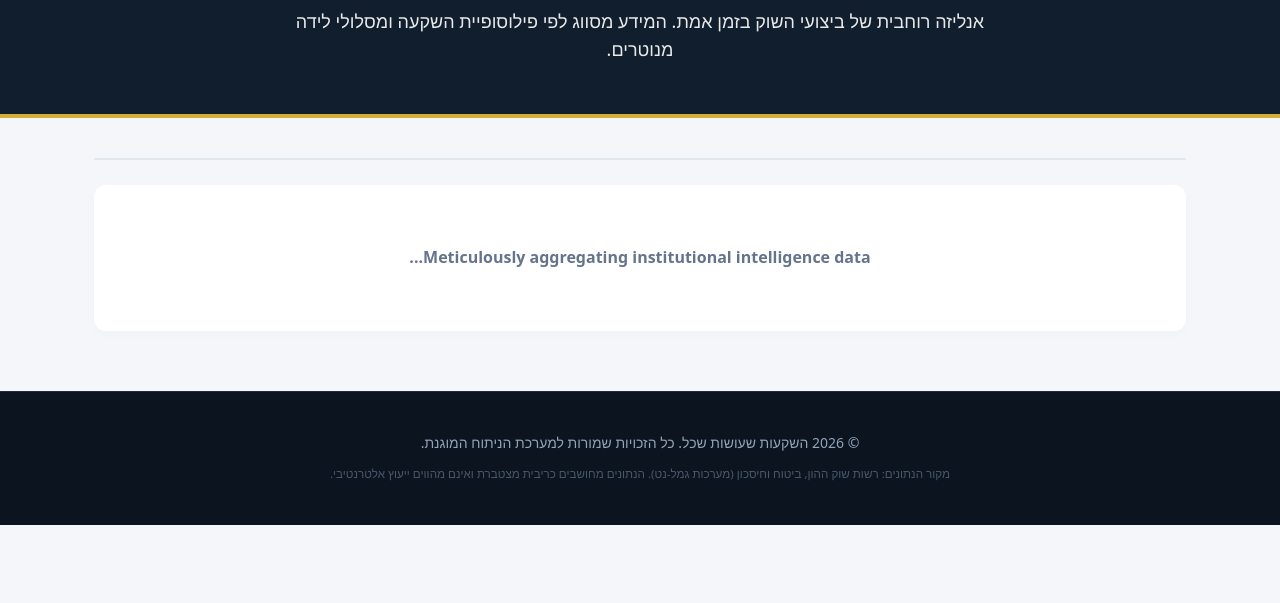
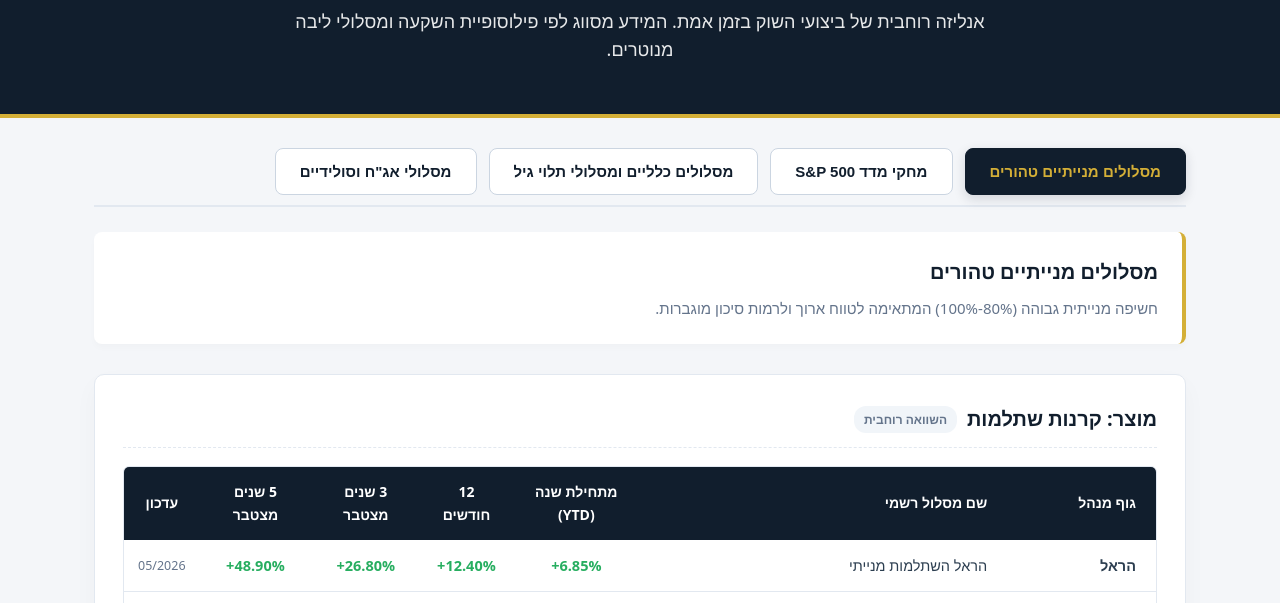
Before and after one commit to tztz-beep/finance-website, a plain HTML site: page funds.html in a window 1280 px wide. Shown: the part 184-787 px from the top of the page. Drawn offline with Linux system fonts and the light colour scheme.

Commit message:
Fix: Resolve JS syntax error in dashboard and force cache bust for homepage CSS

```diff
--- a/funds.html
+++ b/funds.html
@@ -4,7 +4,7 @@
     <meta charset="UTF-8">
     <meta name="viewport" content="width=device-width, initial-scale=1.0">
     <title>מרכז תשואות מוסדיות וביצועים | השקעות שעושות שכל</title>
-    <link rel="stylesheet" href="style.css?v=17.0">
+    <link rel="stylesheet" href="style.css?v=18.0">
 
     <style>
         body { background-color: #f4f6f9; }
@@ -14,13 +14,11 @@
 
         .dashboard-container { max-width: 1140px; margin: 0 auto 60px auto; padding: 0 24px; }
 
-        /* מערכת הטאבים של מסלולי ההשקעה */
         .track-tabs-nav { display: flex; gap: 12px; margin-bottom: 25px; border-bottom: 2px solid #e2e8f0; padding-bottom: 10px; flex-wrap: wrap; }
         .track-tab-btn { background: #ffffff; border: 1px solid #cbd5e1; padding: 14px 24px; font-size: 15px; font-weight: 700; color: #111e2d; border-radius: 8px; cursor: pointer; transition: all 0.2s ease; }
         .track-tab-btn:hover { background: #f8fafc; border-color: #d4af37; }
         .track-tab-btn.active { background: #111e2d; color: #d4af37; border-color: #111e2d; box-shadow: 0 4px 12px rgba(17,30,45,0.15); }
 
-        /* אזורי התוכן של הטאבים */
         .track-panel { display: none; }
         .track-panel.active { display: block; }
 
@@ -28,7 +26,6 @@
         .track-meta-box h3 { margin: 0 0 8px 0; font-size: 20px; font-weight: 800; color: #111e2d; }
         .track-meta-box p { margin: 0; color: #64748b; font-size: 15px; }
 
-        /* עיצוב כרטיסיות וטבלאות המוצרים */
         .product-section { background: #ffffff; border-radius: 10px; padding: 28px; margin-bottom: 35px; box-shadow: 0 10px 25px rgba(17,30,45,0.03); border: 1px solid #e2e8f0; }
         .product-title { color: #111e2d; font-size: 20px; font-weight: 800; margin: 0 0 18px 0; display: flex; align-items: center; gap: 10px; border-bottom: 1px dashed #e2e8f0; padding-bottom: 12px; }
         .product-title span.badge { background: #f1f5f9; color: #64748b; font-size: 12px; padding: 4px 10px; border-radius: 12px; font-weight: 600; }
@@ -65,16 +62,14 @@
     <div class="page-header">
         <div class="container">
             <h1>מערכת השוואת תשואות מוסדיות</h1>
-            <p>אנליזה רוחבית של ביצועי השוק בזמן אמת. המידע מסווג לפי פילוסופיית השקעה ומסלולי לידה מנוטרים.</p>
+            <p>אנליזה רוחבית של ביצועי השוק בזמן אמת. המידע מסווג לפי פילוסופיית השקעה ומסלולי ליבה מנוטרים.</p>
         </div>
     </div>
 
     <main class="dashboard-container">
-        <div class="track-tabs-nav" id="tabsNavigation">
-            </div>
-
+        <div class="track-tabs-nav" id="tabsNavigation"></div>
         <div id="dashboardPanels">
-            <div class="loading-state">Meticulously aggregating institutional intelligence data...</div>
+            <div class="loading-state">מעבד נתונים ממאגרי משרד האוצר...</div>
         </div>
     </main>
 
@@ -88,7 +83,6 @@
     <script>
         async function initDashboard() {
             try {
-                // משיכת מבנה הנתונים המלא
                 const response = await fetch('funds_data.json');
                 if (!response.ok) throw new Error('Framework data absent');
                 const data = await response.json();
@@ -101,7 +95,6 @@
 
                 let isFirst = true;
 
-                // לולאה רצה על כל מסלול השקעה במבנה
                 for (const [trackKey, trackData] of Object.entries(data.tracks)) {
 
                     // 1. יצירת כפתור הטאב
@@ -111,12 +104,11 @@
                     btn.onclick = (e) => switchTrackTab(e, trackKey);
                     nav.appendChild(btn);
 
-                    # 2. יצירת פאנל התוכן של המסלול
+                    // 2. יצירת פאנל התוכן של המסלול (השגיאה שהייתה כאן תוקנה)
                     const panel = document.createElement('div');
                     panel.id = `panel-${trackKey}`;
                     panel.className = `track-panel ${isFirst ? 'active' : ''}`;
 
-                    // הזרקת תיבת התיאור של המסלול
                     let panelHtml = `
                         <div class="track-meta-box">
                             <h3>${trackData.title}</h3>
@@ -124,7 +116,6 @@
                         </div>
                     `;
 
-                    // 3. יצירת טבלה נפרדת לכל סוג מוצר בתוך המסלול
                     for (const [productName, funds] of Object.entries(trackData.products)) {
                         if (funds.length === 0) continue;
 
@@ -192,7 +183,6 @@
             }
         }
 
-        // לוגיקת החלפת לשוניות (Tabs)
         function switchTrackTab(e, trackKey) {
             document.querySelectorAll('.track-tab-btn').forEach(b => b.classList.remove('active'));
             document.querySelectorAll('.track-panel').forEach(p => p.classList.remove('active'));
@@ -201,7 +191,6 @@
             document.getElementById(`panel-${trackKey}`).classList.add('active');
         }
 
-        // אפקט לחיצה אינטראקטיבי על שורה
         function triggerAnalyticAlert(name, company) {
             alert(`ניתוח מגמות - ${company}\n\nהמסלול: ${name}\n\nנתוני נכסי קצה, סטיית תקן ומדד שארפ מפורט זמינים כעת בתיאום פגישת אנליזה אישית.`);
         }
```
Also changed, not shown: index.html (+1 -1 lines).
